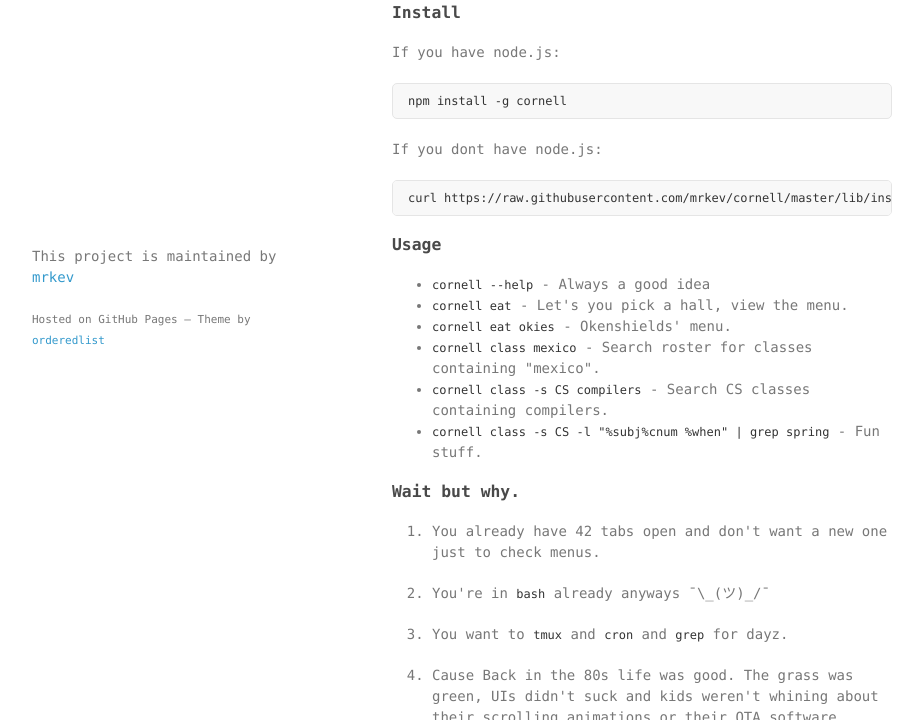
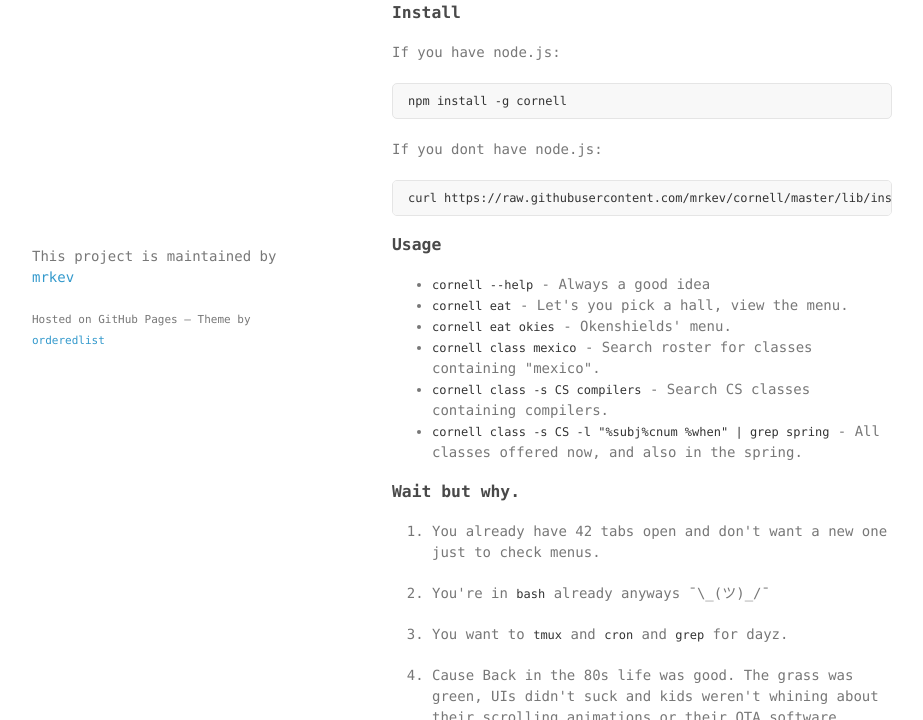
Before and after one commit to mrkev/cornell, a plain HTML site: page index.html in a window 1280 px wide. Shown: the part 380-1100 px from the top of the page, without its empty margins (178-1101 px from the left). Drawn offline with Linux system fonts and the light colour scheme.

Commit message:
Update index.html

```diff
--- a/index.html
+++ b/index.html
@@ -58,7 +58,7 @@
 <li>
 <code>cornell class -s CS compilers</code> - Search CS classes containing compilers.</li>
 <li>
-<code>cornell class -s CS -l "%subj%cnum %when" | grep spring</code> - Fun stuff.</li>
+<code>cornell class -s CS -l "%subj%cnum %when" | grep spring</code> - All classes offered now, and also in the spring.</li>
 </ul>
 <h3>
 <a id="wait-but-why" class="anchor" href="#wait-but-why" aria-hidden="true"><span class="octicon octicon-link"></span></a>Wait but why.</h3>
```
